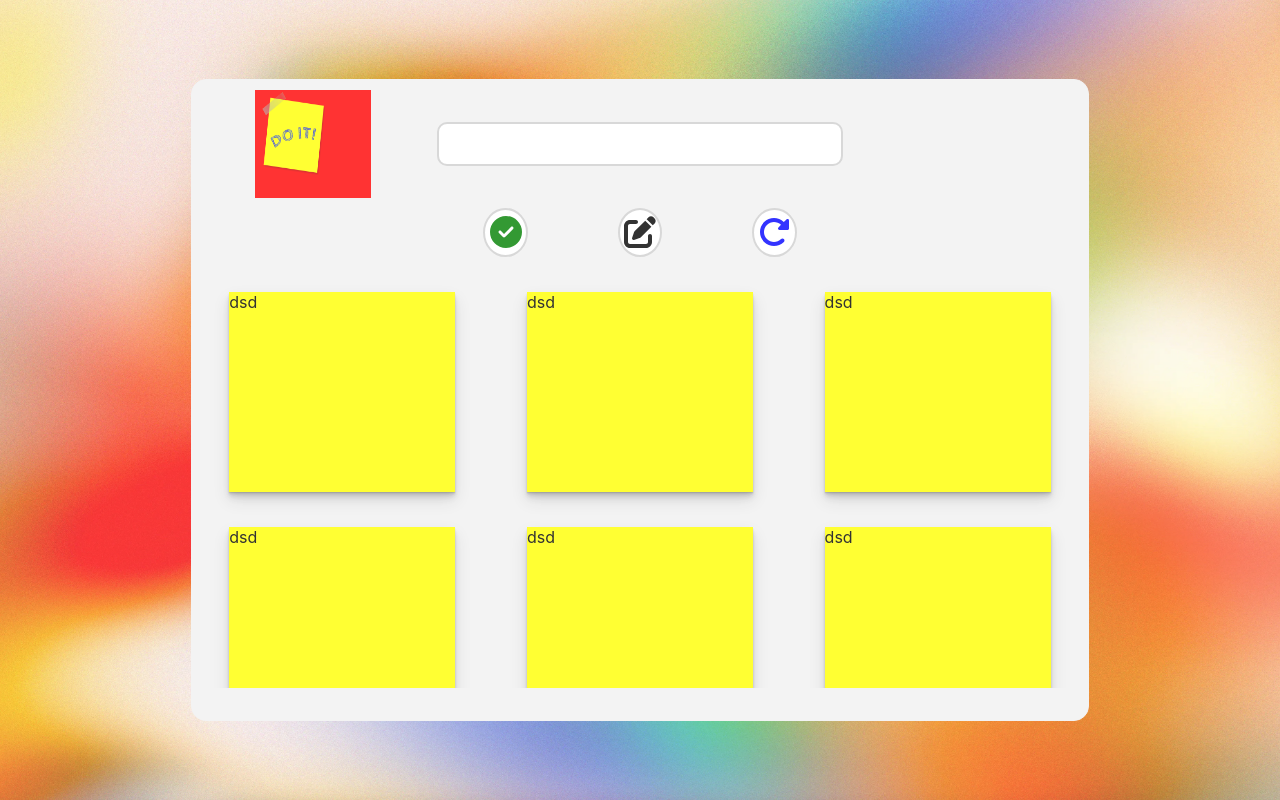
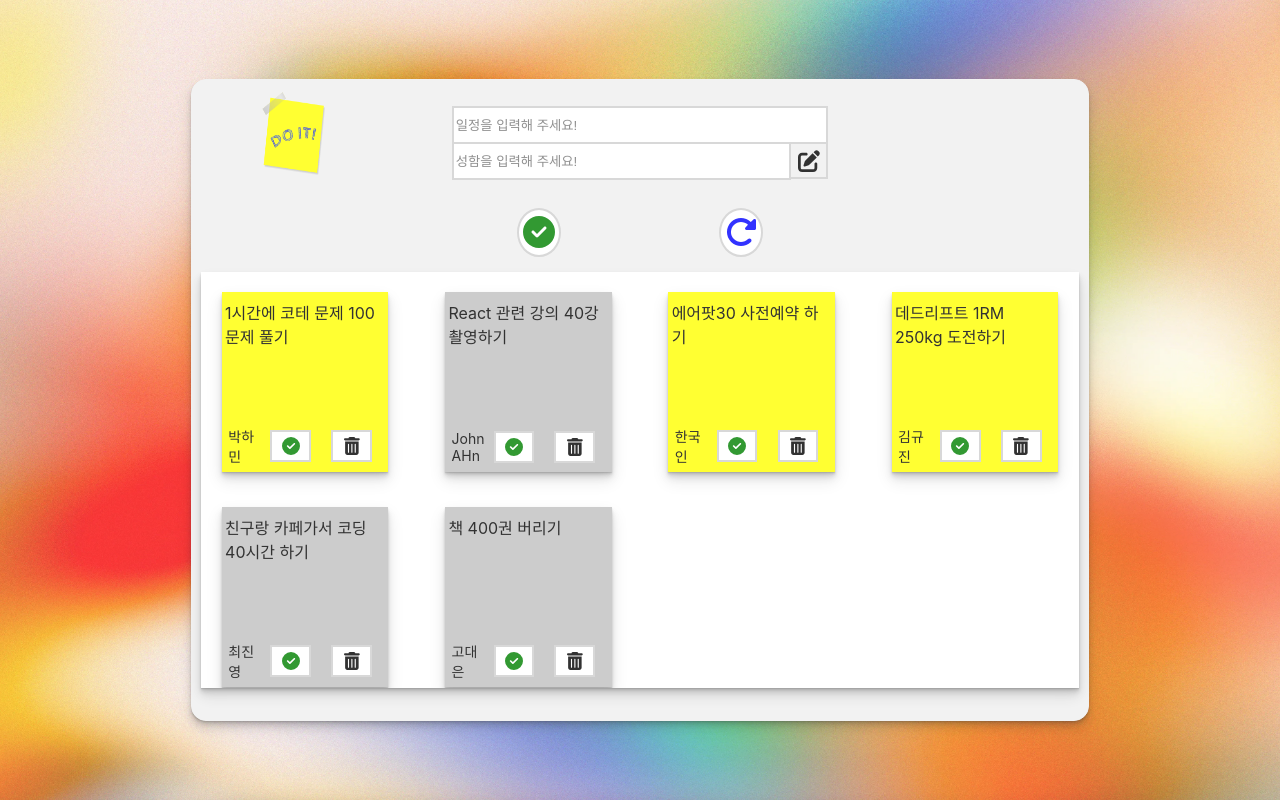
Before and after one commit to mintmin0320/Todo_App, a React (Create React App) app: page /todo in a window 1280 px wide. Built offline with nearby package versions, Linux system fonts and the light colour scheme.

Commit message:
feat: todo 등록, 조회, 분류 UI

```diff
--- a/src/App.js
+++ b/src/App.js
@@ -8,6 +8,6 @@ function App() {
       <MainRouter />
     </Router>
   );
-}
+};
 
 export default App;
--- a/src/components/todo/TodoList.js
+++ b/src/components/todo/TodoList.js
@@ -1,42 +1,106 @@
-import React, { Fragment, useState } from 'react'
+import React, { Fragment, useState, useRef } from 'react'
 import { Link } from 'react-router-dom';
 import styled from 'styled-components'
+import { FontAwesomeIcon } from '@fortawesome/react-fontawesome';
+import { toast, ToastContainer } from 'react-toastify';
 
-import { FontAwesomeIcon } from '@fortawesome/react-fontawesome';
-import { faCircleCheck, faPenToSquare, faRotateRight } from '@fortawesome/free-solid-svg-icons';
+// icon, css, dummy data
+import 'react-toastify/dist/ReactToastify.css';
+import { faCircleCheck, faPenToSquare, faRotateRight, faTrashCan } from '@fortawesome/free-solid-svg-icons';
 import data from './../../data.json'
 
 export default function TodoList() {
-  const [state, setState] = useState({
-    todoList: data,
-  });
+  const [todoList, setTodoList] = useState(data);
+  const [title, setTitle] = useState('');
+  const [name, setName] = useState('');
+  const nextId = useRef(7);
 
-  const handleOnSelectBtn = (param) => {
-    param === 'check' ?
-      setIsCompleted()
-      :
-      param === 'write' ?
-        alert('write')
-        :
-        alert(param)
-  }
+  // title, name의 input 값 저장
+  const handleOnChange = (e, param) => {
+    if (param === 'title') {
+      setTitle(e.target.value);
+    } else if (param === 'name') {
+      setName(e.target.value);
+    }
+  };
 
-  const setIsCompleted = () => {
-    alert('ddd');
-  }
+  // 일정 등록
+  const handleOnSubmit = () => {
+    setTodoList([...todoList,
+    {
+      postId: nextId.current,
+      name,
+      postTitle: title,
+      done: false
+    }]);
+    nextId.current += 1;
 
+    setTitle('');
+    setName('');
+
+    toast.success(`${name}님의 일정 등록 되었습니다.`);
+  };
+
+  // 일정 완료 버튼
+  const handleOnDoneBtn = (id, name, done) => {
+    setTodoList(todoList.map((todo) =>
+      todo.postId === id ? { ...todo, done: !todo.done } : todo
+    ));
+
+    if (done) {
+      toast.error(`${name}님! 일정 달성을 취소했습니다.`);
+    } else {
+      toast.success(`${name}님! 일정 달성을 축하드립니다.`);
+    };
+  };
+
+  // 일정 삭제
+  const handleOnRemoveBtn = (id) => {
+    setTodoList(todoList.filter((todo) =>
+      todo.postId !== id
+    ));
+
+    toast.success('일정이 삭제 되었습니다.')
+  };
+
+  // 완료된 일정만 조회
+  const handleSelectDoneData = () => {
+    setTodoList(todoList.filter(({ done }) =>
+      done === true
+    ));
+
+    toast.success('달성한 일정 조회 성공!');
+  };
+
+  // 리스트 초기화
+  const handleOnRefreshBtn = () => {
+    setTodoList(data);
+
+    toast.success('초기화 되었습니다.')
+  };
 
   const Card = () => {
     return (
       <Fragment>
-        {state.todoList.map((itme, index) => {
+        {todoList.map((item) => {
           return (
-            <PostBox key={itme.postId}>
-              dsd
+            <PostBox key={item.postId} style={item.done ? { background: "silver" } : { background: "#FFFF00" }}>
+              <PostTitle>{item.postTitle}</PostTitle>
+              <PostBottomBox>
+                <PostNameBox>{item.name}</PostNameBox>
+                <PostBtnBox>
+                  <PostBtn onClick={() => handleOnDoneBtn(item.postId, item.name, item.done)}>
+                    <FontAwesomeIcon icon={faCircleCheck} color='green' />
+                  </PostBtn>
+                  <PostBtn onClick={() => handleOnRemoveBtn(item.postId)}>
+                    <FontAwesomeIcon icon={faTrashCan} />
+                  </PostBtn>
+                </PostBtnBox>
+              </PostBottomBox>
             </PostBox>
           )
         }
-        )}
+        ).reverse()}
       </Fragment>
     )
   };
@@ -50,26 +114,37 @@ export default function TodoList() {
               <LogoImg src='./images/home-postit.png' alt='' />
             </LinkItem>
           </LogoBox>
-          <SearchBox>
-            <SearchInput />
-          </SearchBox>
+          <Form onSubmit={(e) => { handleOnSubmit(); e.preventDefault(); }}>
+            <TopInputBox>
+              <TitleInput
+                onChange={(e) => handleOnChange(e, 'title')}
+                value={title}
+                placeholder='일정을 입력해 주세요!'
+                required
+              />
+            </TopInputBox>
+            <BottomInputBox>
+              <NameInput
+                onChange={(e) => handleOnChange(e, 'name')}
+                value={name}
+                placeholder='성함을 입력해 주세요!'
+                required
+              />
+              <InsertBtn >
+                <FontAwesomeIcon icon={faPenToSquare} />
+              </InsertBtn>
+            </BottomInputBox>
+          </Form>
         </Header>
         <SelectBox>
-          <SelectBtn onClick={() => handleOnSelectBtn("check")}>
+          <SelectBtn onClick={() => handleSelectDoneData()}>
             <FontAwesomeIcon
               icon={faCircleCheck}
               color='green'
               size='2x'
             />
           </SelectBtn>
-          <SelectBtn onClick={() => handleOnSelectBtn("write")}>
-            <FontAwesomeIcon
-              icon={faPenToSquare}
-              // color='green'
-              size='2x'
-            />
-          </SelectBtn>
-          <SelectBtn onClick={() => handleOnSelectBtn("faRotateRight")}>
+          <SelectBtn onClick={() => handleOnRefreshBtn()}>
             <FontAwesomeIcon
               icon={faRotateRight}
               color='blue'
@@ -81,6 +156,18 @@ export default function TodoList() {
           <Card />
         </Content>
       </Wrap>
+      <ToastContainer
+        position="top-right"
+        autoClose={3000}
+        hideProgressBar={false}
+        newestOnTop={false}
+        closeOnClick
+        rtl={false}
+        pauseOnFocusLoss
+        draggable
+        pauseOnHover
+        theme="light"
+      />
     </Container>
   );
 };
@@ -106,6 +193,11 @@ const Wrap = styled.div`
   background-color: #F0F0F0;
   border: solid 1px #F0F0F0;
   border-radius: 15px;
+  box-shadow: 0 1px 1px rgba(0,0,0,0.11),
+              0 2px 2px rgba(0,0,0,0.11),
+              0 4px 4px rgba(0,0,0,0.11),
+              0 6px 8px rgba(0,0,0,0.11),
+              0 8px 16px rgba(0,0,0,0.11);
 `
 
 const Header = styled.div`
@@ -115,6 +207,7 @@ const Header = styled.div`
   border-radius: 15px 15px 0px 0px;
 `
 
+// logo
 const LogoBox = styled.div`
   width: 20%;
   height: 100%;
@@ -127,7 +220,6 @@ const LogoBox = styled.div`
 const LinkItem = styled(Link)`
   width: 65%;
   height: 85%;
-  background-color: red;
 `;
 
 const LogoImg = styled.img`
@@ -135,23 +227,59 @@ const LogoImg = styled.img`
   height: 85%;
 `
 
-const SearchBox = styled.div`
+// 일정 등록
+const Form = styled.form`
   width: 60%;
   height: 100%;
   display: flex;
+  flex-direction: column;
   justify-content: center;
   align-items: center;
 `
 
-const SearchInput = styled.input`
-  width: 74%;
-  height: 30%;
+const TopInputBox = styled.div`
+  width: 70%;
+  height: 50%;
   display: flex;
-  border: solid 2px #CFCFCF;
-  border-radius: 10px;
+  align-items: flex-end;
 `
 
-// select btn 관련
+const BottomInputBox = styled.div`
+  width: 70%;
+  height: 50%;
+  display: flex;
+`
+
+const TitleInput = styled.input`
+  width: 100%;
+  height: 50%;
+  border: solid 2px #CFCFCF;
+`
+
+const NameInput = styled.input`
+  width: 90%;
+  height: 50%;
+  border-top: 0px;
+  border-bottom: solid 2px #CFCFCF;
+  border-left: solid 2px #CFCFCF;
+  border-right: solid 2px #CFCFCF;
+`
+// 작성 버튼
+const InsertBtn = styled.button`
+  width: 10%;
+  height: 55%;
+  display: flex;
+  justify-content: center;
+  align-items: center;
+  border-bottom: solid 2px #CFCFCF;
+  border-right: solid 2px #CFCFCF;
+  border-top: 0px;
+  border-left: 0px;
+  font-size: 22px;
+  cursor: pointer;
+`
+
+// 정렬, 초기화 버튼
 const SelectBox = styled.div`
   width: 45%;
   height: 10%;
@@ -166,7 +294,6 @@ const SelectBtn = styled.div`
   justify-content: center;
   align-items: center;
   border: solid 2px #CFCFCF;
-  /* border-radius: 10px; */
   border-radius: 50%;
   background-color: #fff;
   cursor: pointer;
@@ -178,22 +305,71 @@ const Content = styled.div`
   height: 65%;
   display: grid;
   place-items: center;
-  grid-template-columns: 1fr 1fr 1fr;
+  grid-template-columns: 1fr 1fr 1fr 1fr;
   gap: 15px 15px;
-  /* align-content: start; */
+  align-content: start;
   overflow-y: scroll;
-  /* overflow: hidden; */
-  /* border: solid 1px black; */
-`
-
-const PostBox = styled.div`
-  width: 80%;
-  height: 200px;
-  background-color: #FFFF00;
-  margin-top: 20px;
+  background-color: #fff;
   box-shadow: 0 1px 1px rgba(0,0,0,0.11),
               0 2px 2px rgba(0,0,0,0.11),
               0 4px 4px rgba(0,0,0,0.11),
               0 6px 8px rgba(0,0,0,0.11),
               0 8px 16px rgba(0,0,0,0.11);
 `
+
+const PostBox = styled.div`
+  width: 80%;
+  height: 180px;
+  background-color: #FFFF00;
+  margin-top: 20px;
+  display: flex;
+  flex-direction: column;
+  align-items: center;
+  box-shadow: 0 1px 1px rgba(0,0,0,0.11),
+              0 2px 2px rgba(0,0,0,0.11),
+              0 4px 4px rgba(0,0,0,0.11),
+              0 6px 8px rgba(0,0,0,0.11),
+              0 8px 16px rgba(0,0,0,0.11);
+`
+
+const PostTitle = styled.div`
+  width: 96%;
+  height: 80%;
+  padding-top: 8px;
+`
+
+const PostBottomBox = styled.div`
+  width: 96%;
+  height: 20%;
+  display: flex;
+  justify-content: center;
+  padding-bottom: 8px;
+`
+
+const PostNameBox = styled.div`
+  width: 20%;
+  height: 100%;
+  display: flex;
+  align-items: center;
+  font-size: 14px;
+`
+
+const PostBtnBox = styled.div`
+  width: 76%;
+  height: 100%;
+  display : flex;
+  justify-content: space-around;
+  align-items: center;
+`
+
+const PostBtn = styled.div`
+  width: 30%;
+  height: 80%;
+  border: solid 2px #CFCFCF;
+  background-color: #fff;
+  display: flex;
+  justify-content: center;
+  align-items: center;
+  font-size: 18px;
+  cursor: pointer;
+`
--- a/src/data.json
+++ b/src/data.json
@@ -1,58 +1,44 @@
 [
   {
     "postId": 1,
-    "name": "박하민",
-    "postTitle": "1시간에 코테 문제 100문제 풀기",
-    "postContent": "코테 100문제를 풀어서 네카라구쿠배에 입사하기",
-    "isCompleted": false,
-    "date": "2023-7-1"
+    "name": "고대은",
+    "postTitle": "책 400권 버리기",
+    "done": true,
+    "date": "2023-12-24"
   },
   {
     "postId": 2,
-    "name": "고대은",
-    "postTitle": "분리수거 하기",
-    "postContent": "저녁 먹기 전까지 꼭 쌓인 분리수거 하기",
-    "isCompleted": true,
+    "name": "최진영",
+    "postTitle": "친구랑 카페가서 코딩 40시간 하기",
+    "done": true,
     "date": "2023-12-24"
   },
   {
     "postId": 3,
     "name": "김규진",
-    "postTitle": "데드리프트 1RM 150kg 도전하기",
-    "postContent": "헬스장에서 3대 측정하기",
-    "isCompleted": false,
+    "postTitle": "데드리프트 1RM 250kg 도전하기",
+    "done": false,
     "date": "2023-12-24"
   },
   {
     "postId": 4,
     "name": "한국인",
     "postTitle": "에어팟30 사전예약 하기",
-    "postContent": "이번에 출시된 에어팟30 사전예약 신청하기",
-    "isCompleted": false,
+    "done": false,
     "date": "2023-12-24"
   },
   {
     "postId": 5,
-    "name": "최진영",
-    "postTitle": "친구랑 카페가기",
-    "postContent": "스타벅스 가서 허니 자몽 블랙티 마시기",
-    "isCompleted": true,
+    "name": "John AHn",
+    "postTitle": "React 관련 강의 40강 촬영하기",
+    "done": true,
     "date": "2023-12-24"
   },
   {
     "postId": 6,
-    "name": "John AHn",
-    "postTitle": "강의 영상 촬영하기",
-    "postContent": "react 강의 영상 촬영하기",
-    "isCompleted": false,
-    "date": "2023-12-24"
-  },
-  {
-    "postId": 7,
-    "name": "민트민",
-    "postTitle": "인프콘 신청하기",
-    "postContent": "인프런에서 인프콘 신청하기",
-    "isCompleted": true,
-    "date": "2023-7-10"
+    "name": "박하민",
+    "postTitle": "1시간에 코테 문제 100문제 풀기",
+    "done": false,
+    "date": "2023-7-1"
   }
 ]
--- a/src/router/HomeRouter.js
+++ b/src/router/HomeRouter.js
@@ -1,8 +1,5 @@
 import React from "react";
-import {
-  Routes,
-  Route
-} from "react-router-dom";
+import { Routes, Route } from "react-router-dom";
 
 import HomePage from '../pages/home/HomePage';
 
--- a/src/router/MainRouter.js
+++ b/src/router/MainRouter.js
@@ -7,9 +7,9 @@ import TodoRouter from './TodoRouter';
 export default function MainRouter() {
   return (
     <Routes>
-      <Route path="/*" element={<HomeRouter />} />
+      <Route path="/" element={<HomeRouter />} />
       <Route path="/todo/*" element={<TodoRouter />} />
-      <Route path="*" element={<div>404</div>} />
+      <Route path="/*" element={<div>404</div>} />
     </Routes>
   );
 };
--- a/src/router/TodoRouter.js
+++ b/src/router/TodoRouter.js
@@ -12,6 +12,12 @@ export default function TodoRouter() {
       <Route
         path="/"
         element={<TodoListPage />} />
+      <Route
+        path="/*"
+        element={<div>404</div>} />
     </Routes>
+
+
+
   );
 };
```
Also changed, not shown: src/logo.svg (deleted), 1 other file (tests, documents, lock files or other folders).
